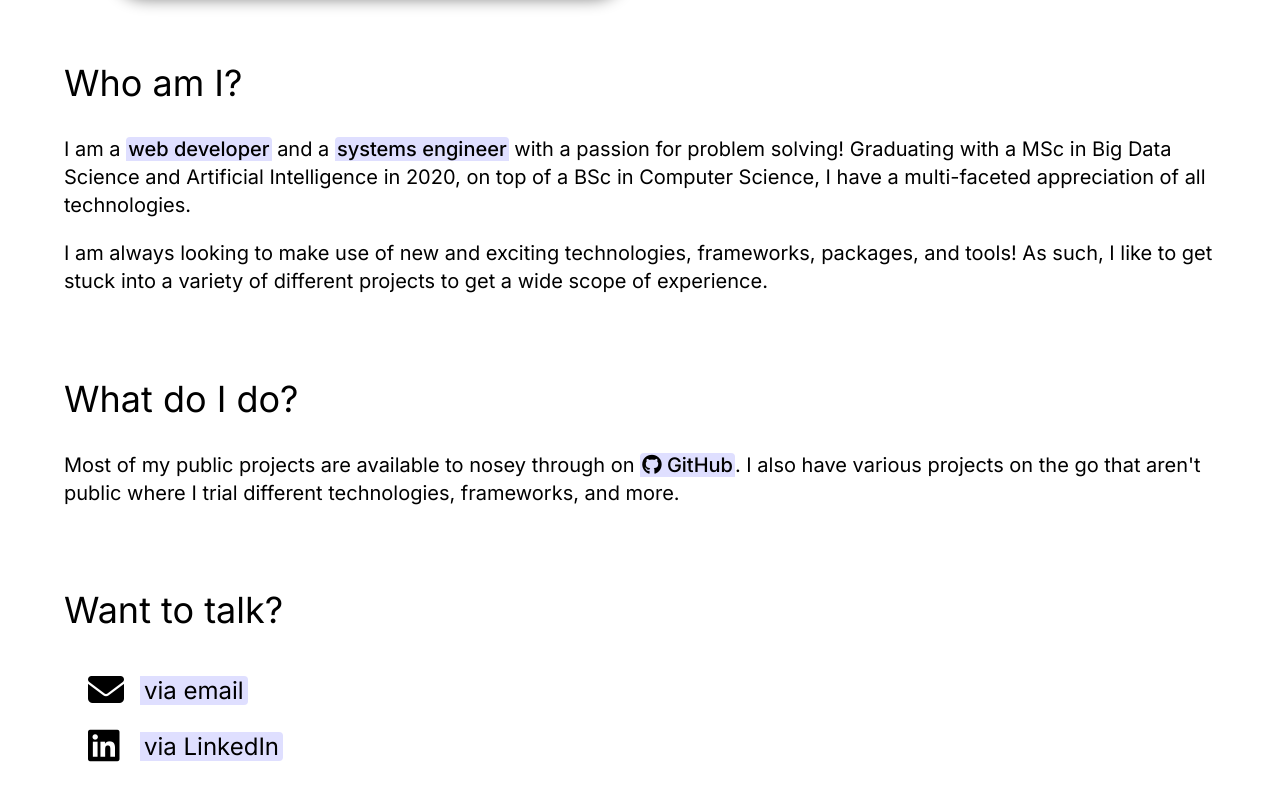
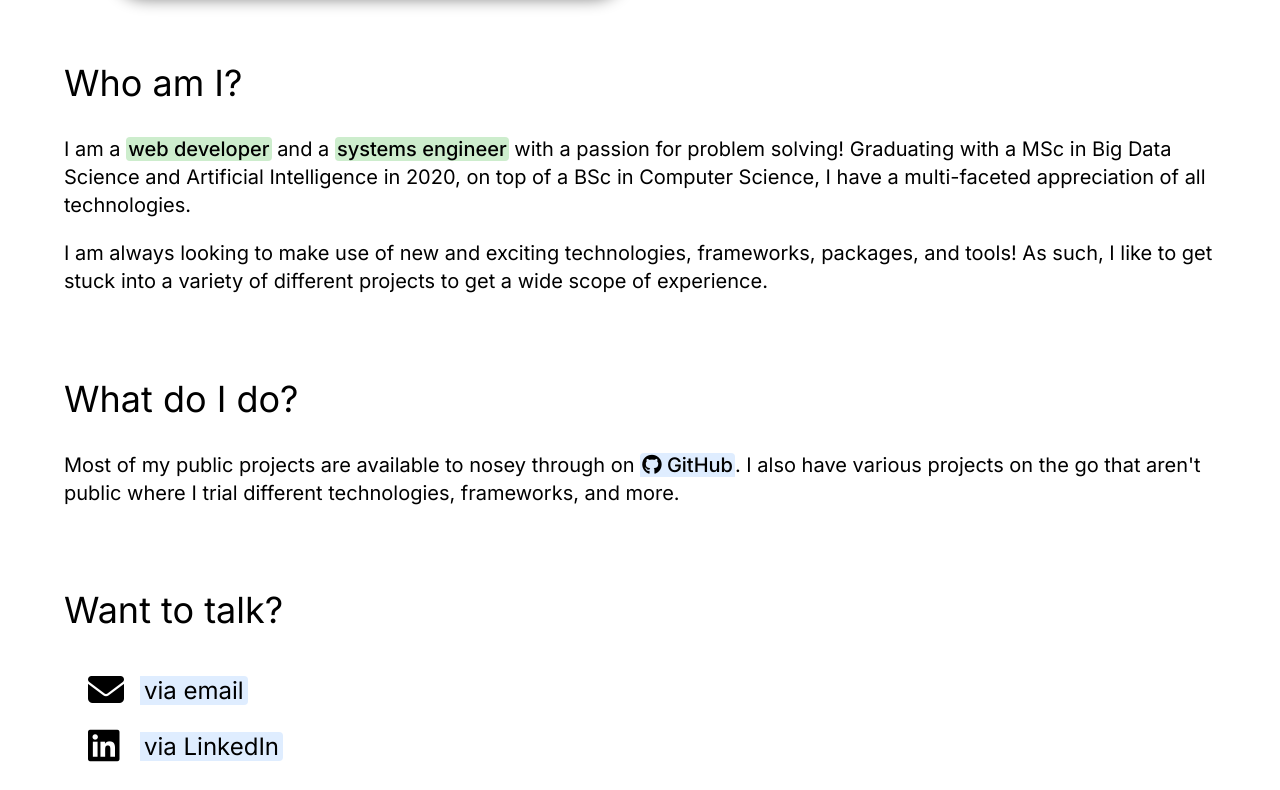
Before and after one commit to OliverBeckwith/oliverbeckwith.github.io, a React (Vite) app: page / in a window 1280 px wide. Shown: the part 529-1319 px from the top of the page. Built offline with nearby package versions, Linux system fonts and the light colour scheme.

Commit message:
Separate link blue from regular blue

```diff
--- a/src/components/Contact/styles.css.ts
+++ b/src/components/Contact/styles.css.ts
@@ -1,5 +1,6 @@
 import styled from "styled-components";
 import { device } from "../../utils/media";
+import { theme } from "../common.css";
 
 export const ContactMethodContainer = styled.div`
   display: flex;
@@ -34,8 +35,8 @@ export const ContactText = styled.span`
   border-bottom-right-radius: 4px;
   border-top-right-radius: 4px;
   padding: 0 4px;
-  background-color: #8888ff44;
-  border-left: 0px solid #8888ff88;
+  background-color: ${theme.colours.linkblue.background};
+  border-left: 0px solid ${theme.colours.linkblue.foreground};
 
   transition: border 100ms ease-in-out;
 
--- a/src/components/common.css.ts
+++ b/src/components/common.css.ts
@@ -1,8 +1,12 @@
-import styled from "styled-components";
+import styled, { css } from "styled-components";
 import { device } from "../utils/media";
 
 export const theme = {
   colours: {
+    linkblue: {
+      foreground: "#88bbff88",
+      background: "#88bbff44",
+    },
     blue: {
       foreground: "#8888ff88",
       background: "#8888ff44",
@@ -70,34 +74,26 @@ export const SectionContent = styled.p`
   }
 `;
 
-export const Strong = styled.strong`
-  background-color: ${theme.colours.blue.background};
+export const Strong = styled.strong<{ colour?: keyof typeof theme.colours }>`
+  ${props => props.colour ? css`
+    background-color: ${theme.colours[props.colour].background};
+  ` : css`
+    background-color: ${theme.colours.green.background};
+  `}
   white-space: nowrap;
   padding: 0 2px;
-  border-bottom: 0px solid ${theme.colours.blue.foreground};
-  border-top-left-radius: 4px;
-  border-top-right-radius: 4px;
+  border-radius: 4px;
   box-sizing: content-box;
   transition: border 100ms ease-in-out;
   font-weight: 500;
-
-  &:hover {
-    border-bottom-width: 2px;
-    ${device.tablet} {
-      border-bottom-width: 3px;
-    }
-    ${device.desktop} {
-      border-bottom-width: 4px;
-    }
-  }
 `;
 
 export const Link = styled.a`
   cursor: pointer;
-  background-color: ${theme.colours.blue.background};
+  background-color: ${theme.colours.linkblue.background};
   white-space: nowrap;
   padding: 0 2px;
-  border-bottom: 0px solid ${theme.colours.blue.foreground};
+  border-bottom: 0px solid ${theme.colours.linkblue.foreground};
   border-top-left-radius: 4px;
   border-top-right-radius: 4px;
   box-sizing: content-box;
```
